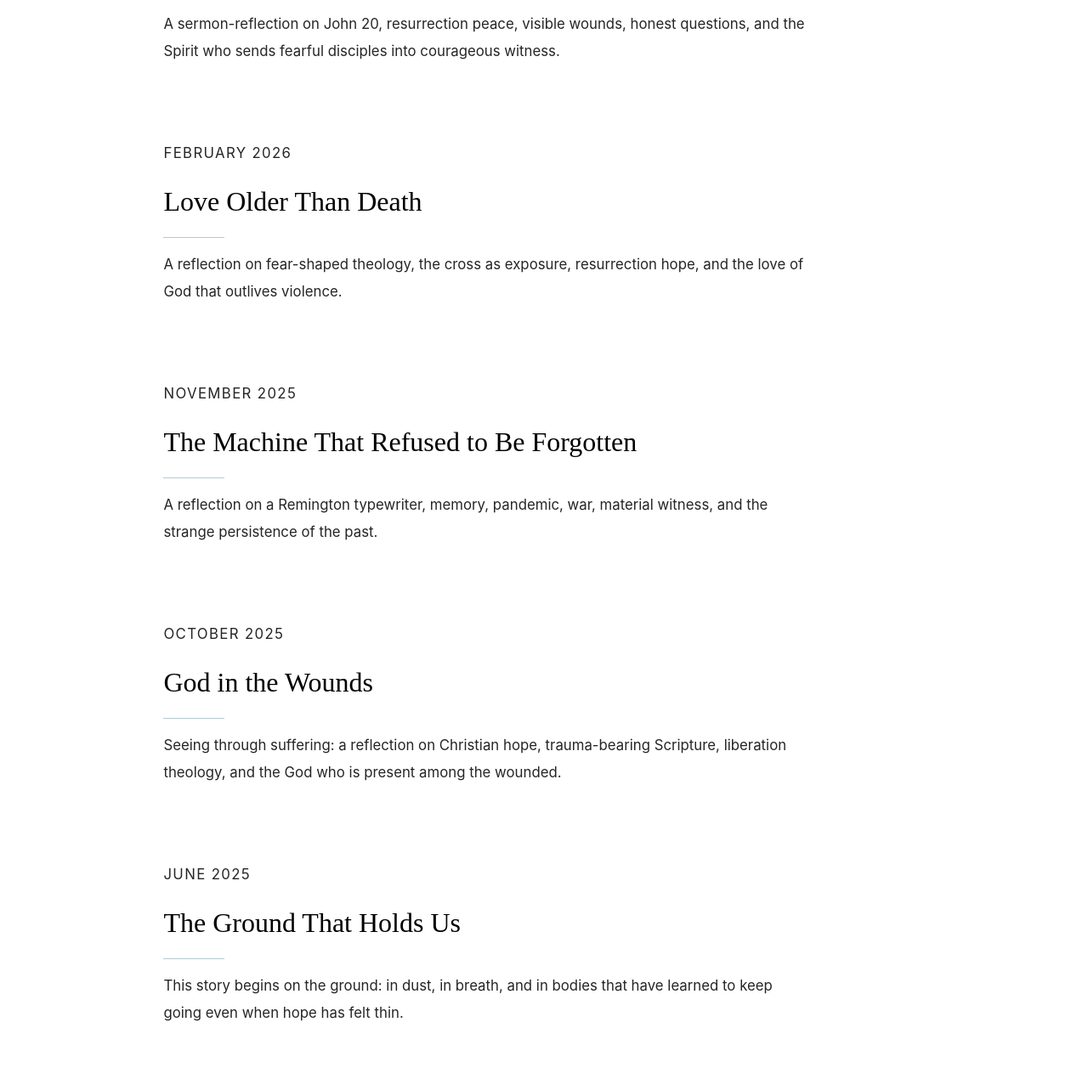
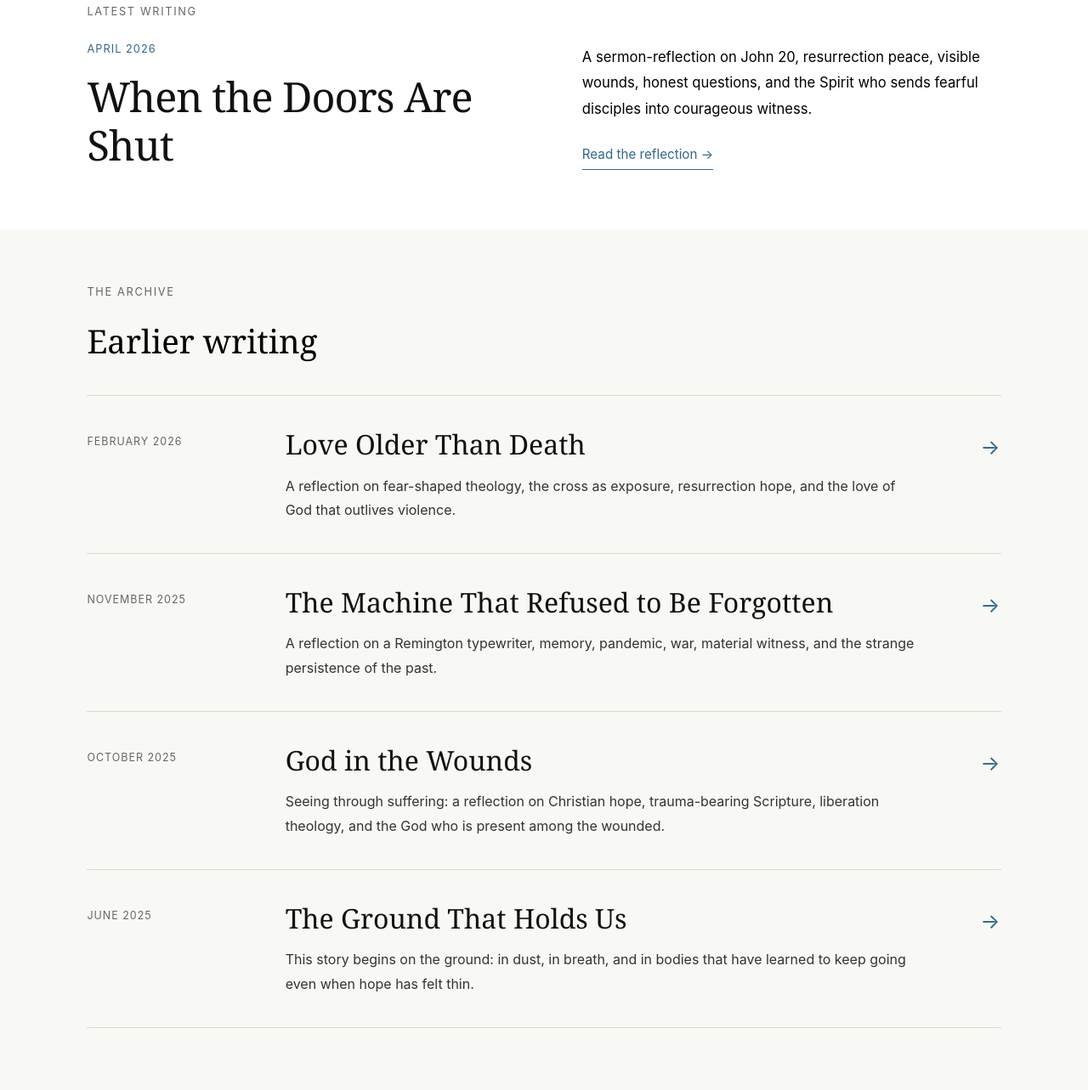
Before and after one commit to markrichardrobinson/markrobinsonis-site, a plain HTML site: page writing.html in a window 1280 px wide. Shown: the part 734-2017 px from the top of the page at 85% size. Drawn offline with Linux system fonts and the light colour scheme.

Commit message:
Update writing.html

```diff
--- a/writing.html
+++ b/writing.html
@@ -2,13 +2,26 @@
 <html lang="en">
 
 <head>
+
     <meta charset="UTF-8">
-    <meta name="viewport" content="width=device-width, initial-scale=1.0">
+
+    <meta name="viewport"
+        content="width=device-width, initial-scale=1.0">
+
+    <meta name="description"
+        content="Reflections, essays, sermons and public theology by Mark Richard Robinson, exploring faith, justice, liberation and Christian hope.">
+
     <title>Writing | Mark Richard Robinson</title>
+
     <link rel="stylesheet" href="style.css">
+    <link rel="stylesheet" href="writing.css">
+
 </head>
 
-<body>
+<body class="writing-landing">
+
+
+    <!-- ORIGINAL HEADER AND NAVIGATION -->
 
     <header class="site-header">
 
@@ -23,47 +36,71 @@
         </button>
 
         <nav class="site-nav">
+
             <a href="index.html">Home</a>
             <a href="writing.html">Writing</a>
             <a href="books.html">Books</a>
             <a href="about.html">About</a>
             <a href="contact.html">Contact</a>
+
         </nav>
 
     </header>
 
+
     <main>
 
-<section class="writing-page">
 
-    <div class="writing-intro">
+        <!-- WRITING INTRODUCTION -->
 
-        <p class="section-label">
+        <section class="journal-intro">
+
+            <div class="journal-intro-inner">
+
+                <p class="journal-label">
                     Writing
                 </p>
 
                 <h1>
-            Reflections, essays,
-            sermons, and public theology.
+                    Reflections, essays, sermons,
+                    and public theology.
                 </h1>
 
-        <p class="writing-summary">
-            Writing gathered around hope, justice, breath, faith, embodiment, liberation, memory, and the ordinary places where God is present.
+                <p class="journal-summary">
+                    Writing shaped by faith, the struggle
+                    for justice and the hope of God's future.
                 </p>
-
-        <div class="writing-bridge">
-            <p>
-                These themes also move through <a href="books.html"><em>A Measure of Breath</em></a>, a contemplative novel of survival, memory, faith, and hope.
-            </p>
-        </div>
 
             </div>
 
-    <div class="writing-list">
+        </section>
 
-        <article class="writing-item">
 
-            <p class="article-date">
+        <!-- PANORAMIC PHOTOGRAPH -->
+
+        <div class="journal-banner">
+
+            <img
+                src="images/writing-banner.jpg"
+                alt="Handwritten reflections in a notebook"
+                fetchpriority="high">
+
+        </div>
+
+
+        <!-- LATEST ARTICLE -->
+
+        <section class="journal-featured">
+
+            <div class="journal-featured-inner">
+
+                <div class="journal-featured-heading">
+
+                    <p class="journal-label">
+                        Latest Writing
+                    </p>
+
+                    <p class="journal-date">
                         April 2026
                     </p>
 
@@ -73,81 +110,209 @@
                         </a>
                     </h2>
 
+                </div>
+
+                <div class="journal-featured-description">
+
                     <p>
-                A sermon-reflection on John 20, resurrection peace, visible wounds, honest questions, and the Spirit who sends fearful disciples into courageous witness.
+                        A sermon-reflection on John 20,
+                        resurrection peace, visible wounds,
+                        honest questions, and the Spirit
+                        who sends fearful disciples into
+                        courageous witness.
                     </p>
+
+                    <a href="writing/when-the-doors-are-shut.html"
+                        class="journal-read-link">
+
+                        Read the reflection →
+
+                    </a>
+
+                </div>
+
+            </div>
+
+        </section>
+
+
+        <!-- WRITING ARCHIVE -->
+
+        <section class="journal-archive">
+
+            <div class="journal-archive-inner">
+
+                <div class="journal-archive-heading">
+
+                    <p class="journal-label">
+                        The Archive
+                    </p>
+
+                    <h2>Earlier writing</h2>
+
+                </div>
+
+
+                <!-- FEBRUARY 2026 -->
+
+                <article class="journal-entry">
+
+                    <a href="writing/love-older-than-death.html"
+                        class="journal-entry-link">
+
+                        <div class="journal-entry-date">
+
+                            <time datetime="2026-02">
+                                February 2026
+                            </time>
+
+                        </div>
+
+                        <div class="journal-entry-content">
+
+                            <h3>
+                                Love Older Than Death
+                            </h3>
+
+                            <p>
+                                A reflection on fear-shaped
+                                theology, the cross as exposure,
+                                resurrection hope, and the love
+                                of God that outlives violence.
+                            </p>
+
+                        </div>
+
+                        <span class="journal-entry-arrow"
+                            aria-hidden="true">
+                            →
+                        </span>
+
+                    </a>
 
                 </article>
 
-        <article class="writing-item">
 
-            <p class="article-date">
-                February 2026
+                <!-- NOVEMBER 2025 -->
+
+                <article class="journal-entry">
+
+                    <a href="writing/the-machine-that-refused-to-be-forgotten.html"
+                        class="journal-entry-link">
+
+                        <div class="journal-entry-date">
+
+                            <time datetime="2025-11">
+                                November 2025
+                            </time>
+
+                        </div>
+
+                        <div class="journal-entry-content">
+
+                            <h3>
+                                The Machine That Refused
+                                to Be Forgotten
+                            </h3>
+
+                            <p>
+                                A reflection on a Remington
+                                typewriter, memory, pandemic,
+                                war, material witness, and
+                                the strange persistence of
+                                the past.
                             </p>
 
-            <h2>
-                <a href="writing/love-older-than-death.html">
-                    Love Older Than Death
+                        </div>
+
+                        <span class="journal-entry-arrow"
+                            aria-hidden="true">
+                            →
+                        </span>
+
                     </a>
-            </h2>
-
-            <p>
-                A reflection on fear-shaped theology, the cross as exposure, resurrection hope, and the love of God that outlives violence.
-            </p>
 
                 </article>
 
-        <article class="writing-item">
 
-            <p class="article-date">
-                November 2025
+                <!-- OCTOBER 2025 -->
+
+                <article class="journal-entry">
+
+                    <a href="writing/god-in-the-wounds.html"
+                        class="journal-entry-link">
+
+                        <div class="journal-entry-date">
+
+                            <time datetime="2025-10">
+                                October 2025
+                            </time>
+
+                        </div>
+
+                        <div class="journal-entry-content">
+
+                            <h3>
+                                God in the Wounds
+                            </h3>
+
+                            <p>
+                                Seeing through suffering:
+                                a reflection on Christian hope,
+                                trauma-bearing Scripture,
+                                liberation theology, and the
+                                God who is present among
+                                the wounded.
                             </p>
 
-            <h2>
-                <a href="writing/the-machine-that-refused-to-be-forgotten.html">
-                    The Machine That Refused to Be Forgotten
+                        </div>
+
+                        <span class="journal-entry-arrow"
+                            aria-hidden="true">
+                            →
+                        </span>
+
                     </a>
-            </h2>
-
-            <p>
-                A reflection on a Remington typewriter, memory, pandemic, war, material witness, and the strange persistence of the past.
-            </p>
 
                 </article>
 
-        <article class="writing-item">
 
-            <p class="article-date">
-                October 2025
+                <!-- JUNE 2025 -->
+
+                <article class="journal-entry">
+
+                    <a href="writing/ground-that-holds-us.html"
+                        class="journal-entry-link">
+
+                        <div class="journal-entry-date">
+
+                            <time datetime="2025-06">
+                                June 2025
+                            </time>
+
+                        </div>
+
+                        <div class="journal-entry-content">
+
+                            <h3>
+                                The Ground That Holds Us
+                            </h3>
+
+                            <p>
+                                This story begins on the ground:
+                                in dust, in breath, and in bodies
+                                that have learned to keep going
+                                even when hope has felt thin.
                             </p>
 
-            <h2>
-                <a href="writing/god-in-the-wounds.html">
-                    God in the Wounds
+                        </div>
+
+                        <span class="journal-entry-arrow"
+                            aria-hidden="true">
+                            →
+                        </span>
+
                     </a>
-            </h2>
-
-            <p>
-                Seeing through suffering: a reflection on Christian hope, trauma-bearing Scripture, liberation theology, and the God who is present among the wounded.
-            </p>
-
-        </article>
-
-        <article class="writing-item">
-
-            <p class="article-date">
-                June 2025
-            </p>
-
-            <h2>
-                <a href="writing/ground-that-holds-us.html">
-                    The Ground That Holds Us
-                </a>
-            </h2>
-
-            <p>
-                This story begins on the ground: in dust, in breath, and in bodies that have learned to keep going even when hope has felt thin.
-            </p>
 
                 </article>
 
@@ -155,20 +320,27 @@
 
         </section>
 
+
     </main>
+
+
+    <!-- ORIGINAL WEBSITE FOOTER -->
 
     <footer class="site-footer">
 
         <div class="footer-inner">
 
             <p class="footer-copyright">
+
                 © 2026 Mark Richard Robinson
+
             </p>
 
         </div>
 
     </footer>
 
+
 </body>
 
 </html>
```
Lines whose indentation alone changed are shown as unchanged.
